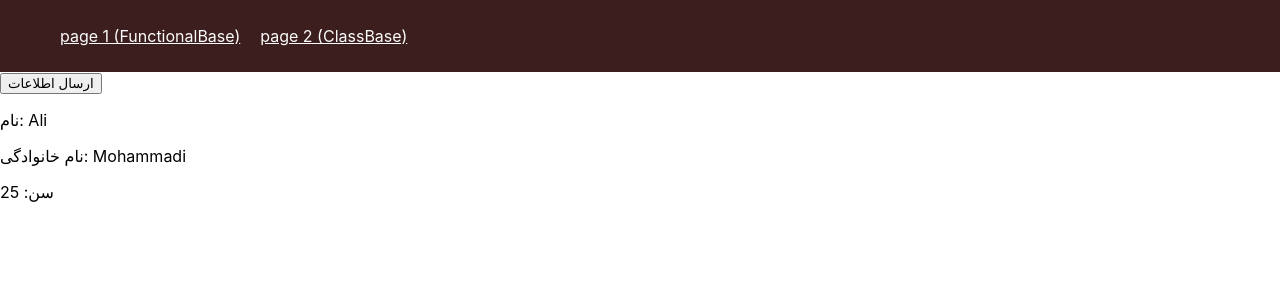
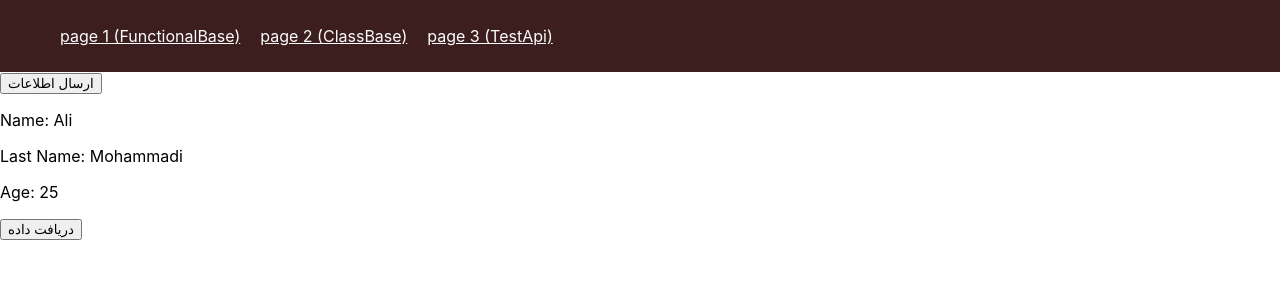
Before and after one commit to danialvfd/welcome-to-reactjs, a React (Create React App) app: page /page3 in a window 1280 px wide. Both pictures are taken after a click on the button "ارسال اطلاعات". Shown: the top 300 px of the page. Built offline with nearby package versions, Linux system fonts and the light colour scheme.

Commit message:
chore: updating test API

```diff
--- a/src/App.js
+++ b/src/App.js
@@ -3,6 +3,7 @@ import { BrowserRouter as Router, Route, Routes, Link } from 'react-router-dom';
 import ClassComponent from './pages/Class';
 import FunctionalComponent from './pages/Functional';
 import UserInfo from './pages/UserInfo';
+import TestApi from './pages/testApi';
 
 const App = () => {
     const [userData, setUserData] = useState(null);
@@ -27,6 +28,9 @@ const App = () => {
                         <li>
                             <Link to="/page2">page 2 (ClassBase)</Link>
                         </li>
+                        <li>
+                            <Link to="/page3">page 3 (TestApi)</Link>
+                        </li>
                     </ul>
                 </nav>
                 <div>
@@ -37,6 +41,7 @@ const App = () => {
                 <Routes>
                     <Route path="/page1" element={<FunctionalComponent />} />
                     <Route path="/page2" element={<ClassComponent />} />
+                    <Route path="/page3" element={<TestApi />} />
                 </Routes>
             </div>
         </Router>
--- a/src/pages/UserInfo.js
+++ b/src/pages/UserInfo.js
@@ -3,9 +3,9 @@ import React from 'react';
 const UserInfo = ({ name, family, age }) => {
   return (
     <div>
-      <p>نام: {name}</p>
-      <p>نام خانوادگی: {family}</p>
-      <p>سن: {age}</p>
+      <p>Name: {name}</p>
+      <p>Last Name: {family}</p>
+      <p>Age: {age}</p>
     </div>
   );
 };
--- /dev/null
+++ b/src/pages/testApi.js
@@ -0,0 +1,42 @@
+import React, { useState } from 'react';
+
+function App() {
+  const [data, setData] = useState([]);
+
+  const fetchData = () => {
+    fetch('https://api.restful-api.dev/objects')
+      .then((response) => {
+        return response.json();
+      })
+      .then((data) => {
+        setData(data);
+      })
+  };
+
+  return (
+    <div>
+      <button onClick={fetchData}>دریافت داده</button>
+      {data.length > 0 && (
+        <ul>
+          {data.map((item) =>
+            {
+                if (item.data) {
+                    return (
+                    <li>{item.data.color}</li>
+                    )
+
+                } else {
+                    return (
+                    <li>{item.name}</li>
+                    )
+                }
+            }
+        )
+          }
+        </ul>
+      )}
+    </div>
+  );
+}
+
+export default App;
```
